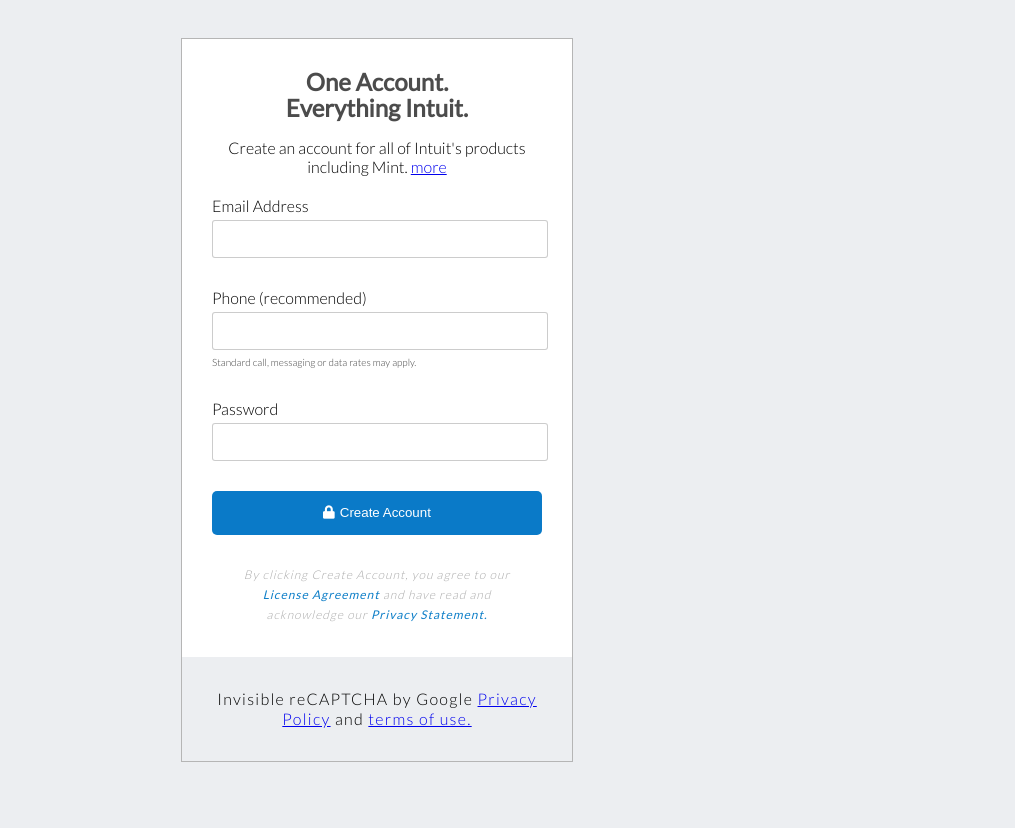
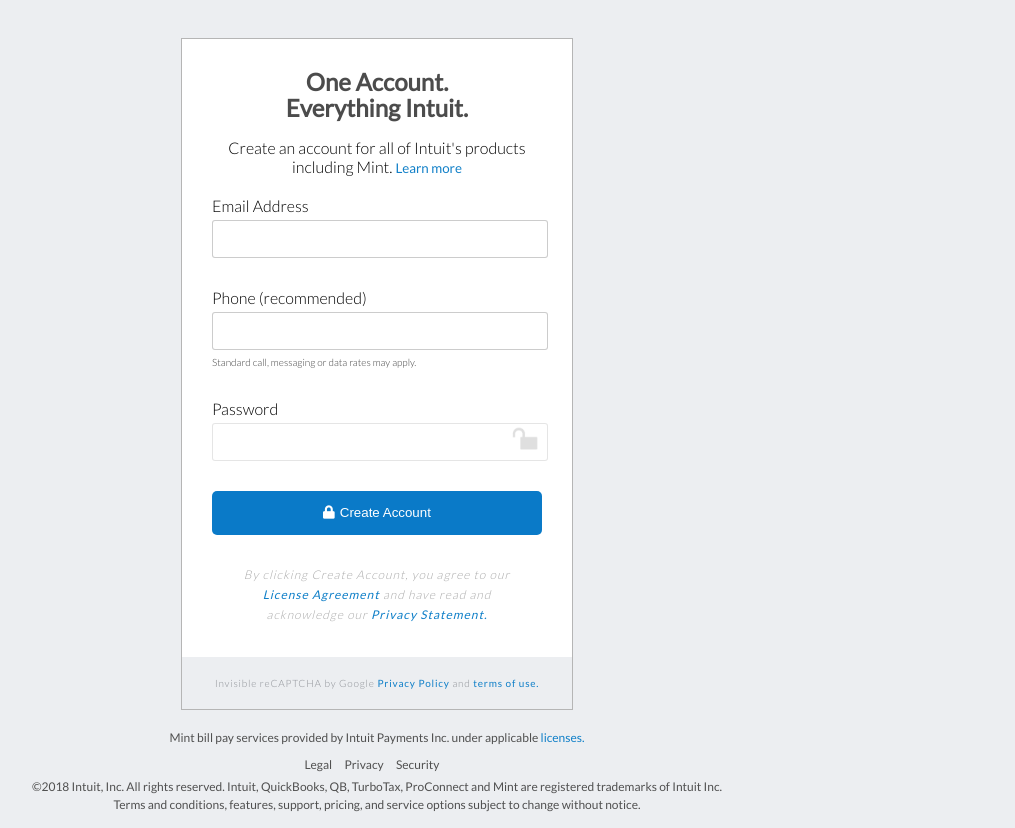
Before and after one commit to MrObele/Signup-Page, a plain HTML site: page index.html in a window 1280 px wide. Shown: the part 173-1001 px from the top of the page, without its empty margins (263-1278 px from the left). Before the commit the page ends 955 px from the top, so only its background shows below. Drawn offline with Linux system fonts and the light colour scheme.

Commit message:
completed form design

```diff
--- a/index.html
+++ b/index.html
@@ -1,32 +1,44 @@
 <!DOCTYPE html>
 <html lang="en">
+
 <head>
   <meta charset="UTF-8">
   <meta name="viewport" content="width=device-width, initial-scale=1.0">
   <meta http-equiv="X-UA-Compatible" content="ie=edge">
   <title>Sign Up Page</title>
-    <link rel="stylesheet" href="https://use.fontawesome.com/releases/v5.3.1/css/all.css" integrity="sha384-mzrmE5qonljUremFsqc01SB46JvROS7bZs3IO2EmfFsd15uHvIt+Y8vEf7N7fWAU" crossorigin="anonymous">
+  <link rel="stylesheet" href="https://use.fontawesome.com/releases/v5.3.1/css/all.css" integrity="sha384-mzrmE5qonljUremFsqc01SB46JvROS7bZs3IO2EmfFsd15uHvIt+Y8vEf7N7fWAU"
+    crossorigin="anonymous">
+    <link rel="shortcut icon" href="./favicon.ico" type="image/x-icon">
+<link rel="icon" href="./favicon.ico" type="image/x-icon">
   <link rel="stylesheet" href="style.css">
   <link href="https://fonts.googleapis.com/css?family=Lato:300,400" rel="stylesheet">
 </head>
+
 <body>
   <header>
     <p>
-        Already have an Intuit account?<br>
+      Already have an Intuit account?
+      <br>
       <a href="#">I forgot my user ID or Password</a>
     </p>
-      <button type="button"> <i class="fas fa-lock"></i>Sign In</button>
+    <button type="button">
+      <i class="fas fa-lock"></i>Sign In</button>
   </header>
 
   <div class="title-images">
     <div class="header-image">
-      <a href="#"><img src="./images/intuit.png" alt=""></a>
+      <a href="#">
+        <img src="./images/intuit.png" alt="">
+      </a>
     </div>
 
     <div class="product-links">
-      <span><img src="./images/mint.png" alt="">mint</span>
-      <span><img src="./images/quickbooks.png" alt="">quickbooks</span>
-      <span><img src="./images/turbotax.png" alt="">turbotax</span>
+      <span>
+        <img src="./images/mint.png" alt="">mint</span>
+      <span>
+        <img src="./images/quickbooks.png" alt="">quickbooks</span>
+      <span>
+        <img src="./images/turbotax.png" alt="">turbotax</span>
     </div>
   </div>
 
@@ -35,7 +47,7 @@
     <h2>Everything Intuit.</h2>
     <p>
       Create an account for all of Intuit's products including Mint.
-            <a href="#">more</a>
+      <a class = 'learn-more' href="#">Learn more</a>
     </p>
     <form action="#" method="post">
       <div class="form-group">
@@ -55,19 +67,42 @@
       </div>
 
       <div class="form-group">
-       <button type="submit"><i class="fas fa-lock"></i>Create Account</button>
+        <button type="submit">
+          <i class="fas fa-lock"></i>Create Account</button>
       </div>
 
     </form>
-     <div class="policy"><em>By clicking Create Account, you agree to our
-        <a href="#"> License Agreement</a> and have read and acknowledge our <a href="#">Privacy Statement.</a></em></div>
+    <div class="policy">
+      <em>By clicking Create Account, you agree to our
+        <a href="#"> License Agreement</a> and have read and acknowledge our
+        <a href="#">Privacy Statement.</a>
+      </em>
+    </div>
 
     <div class="terms">
       <p>Invisible reCAPTCHA by Google
-            <a href="#">Privacy Policy</a> and  <a href="#">terms of use.</a></p>
+        <a href="#">Privacy Policy</a> and
+        <a href="#">terms of use.</a>
+      </p>
     </div>
 
   </div>
 
+  <footer>
+    <div class="licence">
+     <p>Mint bill pay services provided by Intuit Payments Inc. under applicable <a href="#">licenses.</a></p>
+    </div>
+    <div class="legal">
+    <a href="#"><span>Legal</span></a>
+    <a href="#"><span>Privacy</span></a>
+    <a href="#"><span>Security</span></a>
+    </div>
+    <div class="copyright">
+    <p>&copy;2018 Intuit, Inc. All rights reserved. Intuit, QuickBooks, QB, TurboTax, ProConnect and Mint are registered trademarks of Intuit Inc.</p>
+    <p>Terms and conditions, features, support, pricing, and service options subject to change without notice.</p>
+    </div>
+  </footer>
+
 </body>
+
 </html>
--- a/style.css
+++ b/style.css
@@ -5,6 +5,9 @@ body{
     box-sizing: border-box;
 }
 
+a{
+    font-weight: 500;
+}
 
 header{
     text-align: right;
@@ -22,6 +25,13 @@ header p a{
    text-decoration: none;
    color: #1280C8
 }
+
+header p a:hover{
+    text-decoration: none;
+
+ }
+
+
 header button{
     padding: 0.8%;
     margin-left: 5px;
@@ -71,6 +81,13 @@ h2{
 .form-div p{
     text-align: center;
     padding: 0 16px;
+}
+
+.learn-more {
+    text-decoration: none;
+    color: #1280C8;
+    font-weight: 500;
+    font-size: smaller;
 }
 input{
     width: 100%;
@@ -133,14 +150,21 @@ form input+span {
 }
 
 .password{
+
     background: url("./images/padlock-open.png");
-    background-position: right center;
+    background-position: right -20px center;
     background-repeat: no-repeat;
-    background-size: 7%;
+    background-size: 23%;
+    opacity: .5;
+
 }
 .terms p{
     line-height: 20px;
     letter-spacing: .08em;
+    font-size: 10px;
+    color: #8d9096;
+    margin: 0;
+    padding: 0;
 }
 
 .terms{
@@ -149,3 +173,43 @@ form input+span {
     padding: 16px;
     text-align: center;
 }
+
+.terms a{
+    text-decoration: none;
+    color: #0F7FC8;
+
+}
+
+footer {
+    font-weight: 500;
+    text-align: center;
+    font-size: 12px;
+    color: #505050;
+    margin-bottom: 20px;
+}
+
+footer a {
+    text-decoration: none;
+}
+
+
+a:hover {
+    text-decoration: underline;
+}
+
+.licence a {
+    color: #0F7FC8;
+
+}
+
+.legal a {
+    color: #505050;
+}
+
+.legal span {
+    margin-right: 10px;
+}
+
+.copyright {
+    line-height: 6px;
+}
```
Also changed, not shown: favicon.ico (added), images/padlock-open .png (deleted), images/padlock-open.png (added). Lines whose indentation alone changed are shown as unchanged.
